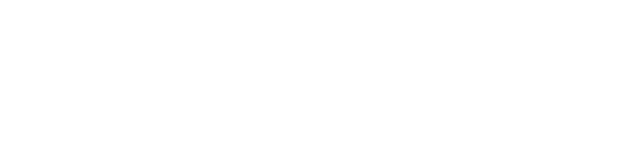
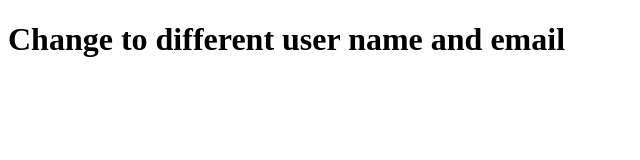
Before and after one commit to kinGitHub32/gitProject, a plain HTML site: page index.html in a window 1280 px wide. Shown: the whole page, without its empty margins (0-640 px from the left). Drawn offline with Linux system fonts and the light colour scheme.

Commit message:
change to diff user

```diff
--- a/index.html
+++ b/index.html
@@ -6,6 +6,6 @@
     <title>Document</title>
 </head>
 <body>
-
+    <h1>Change to different user name and email</h1>
 </body>
 </html>
```
